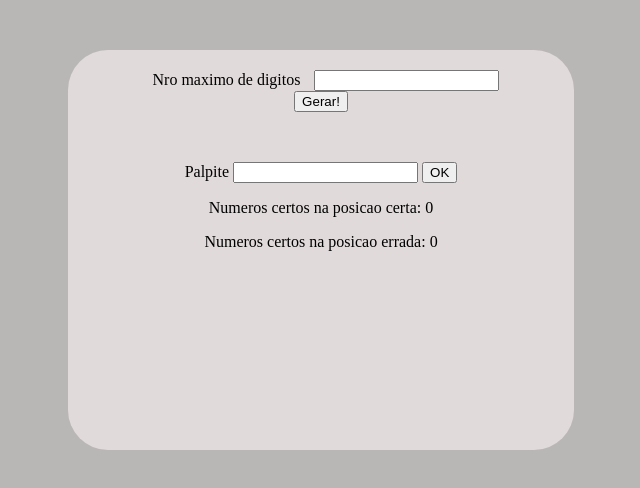
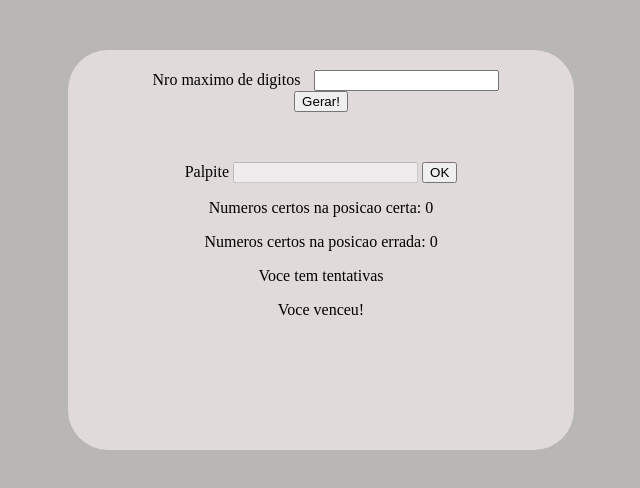
Before and after one commit to Zezola/desafioMastermind, a website: page src/index.html in a window 1280 px wide. Both pictures are taken after a click on the button "OK". Shown: the whole page, without its empty margins (319-959 px from the left). Drawn offline with Linux system fonts and the light colour scheme.

Commit message:
Adicionando condicao de vitoria e desabilitando input caso jogador vença

```diff
--- a/src/index.html
+++ b/src/index.html
@@ -24,6 +24,12 @@
             <p>Numeros certos na posicao certa: <span id="rightNumbersRightPosition"></span></p>
             <p>Numeros certos na posicao errada: <span id="rightNumbersWrongPosition"></span></p>
         </div>
+        <div class="trials">
+            <p>Voce tem <span id="totalChances"></span> tentativas</p>
+        </div>
+        <div class="message">
+            <p id="message"></p>
+        </div>
     </div>
     <script src="./main.js" defer></script>
 </body>
--- a/src/main.js
+++ b/src/main.js
@@ -28,8 +28,10 @@ const getRandomSequence = () => {
 }
 
 const compareUserInput = () => {
+
     let guess = document.getElementById("userGuess").value
     let randomSequence = document.getElementById("randomSequence").innerHTML
+    let message = document.getElementById("message")
     let rightNumberWrongPosition = 0
     let rightNumberRightPosition = 0
 
@@ -45,6 +47,11 @@ const compareUserInput = () => {
         }
     }
 
+    if (rightNumberRightPosition === randomSequence.length) {
+        message.innerHTML = "Voce venceu!"
+        document.getElementById("userGuess").disabled = true
+    }
+
     let rightNumberRightPositionSpan = document.getElementById("rightNumbersRightPosition")
     rightNumberRightPositionSpan.innerHTML = rightNumberRightPosition
     let rightNumberWrongPositionSpan = document.getElementById("rightNumbersWrongPosition")
```
